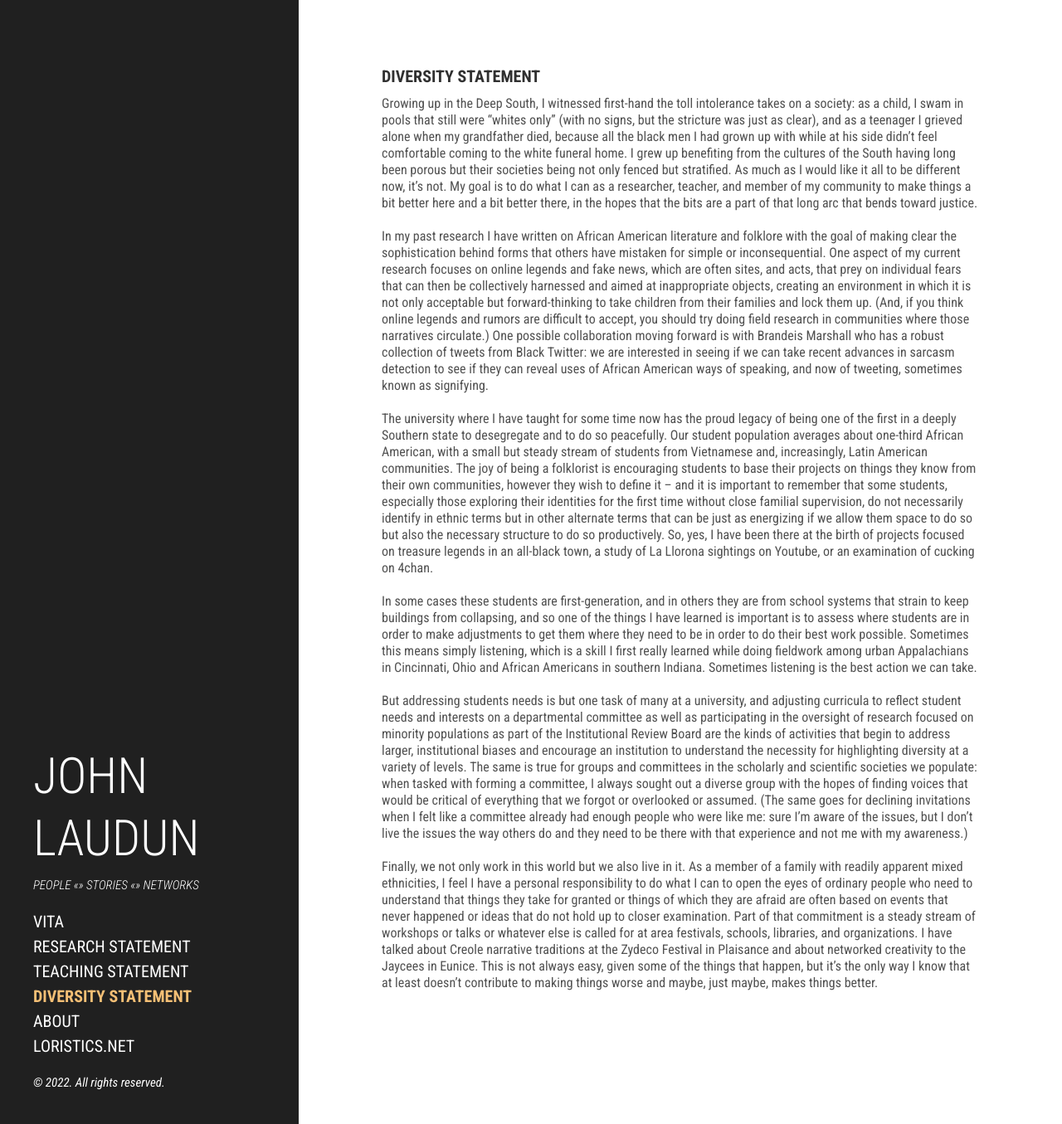
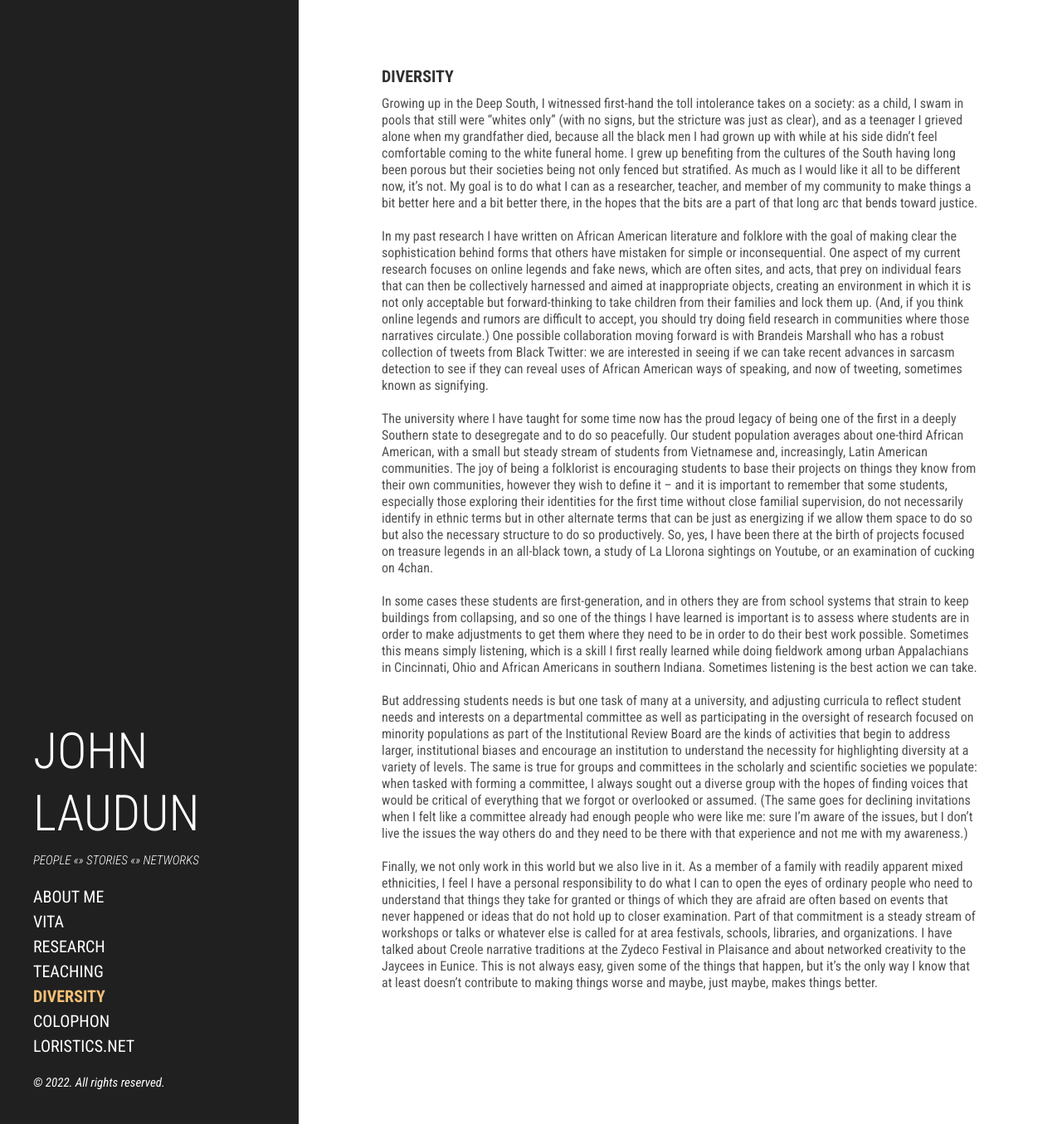
Before and after one commit to johnlaudun/blog, a Jekyll site: the page built from diversity.md, in a window 1280 px wide and 1355 px high. Shown: the whole window at 83% size. Built offline with Jekyll 4.4.1, drawn with Linux system fonts in a browser that asks for light colours.

Commit message:
Added Colophon and Contact pages.

```diff
--- a/diversity.md
+++ b/diversity.md
@@ -1,7 +1,7 @@
 ---
 layout: page
-title: Diversity Statement
-weight: 3
+title: Diversity
+weight: 5
 ---
 
 Growing up in the Deep South, I witnessed first-hand the toll intolerance takes on a society: as a child, I swam in pools that still were "whites only" (with no signs, but the stricture was just as clear), and as a teenager I grieved alone when my grandfather died, because all the black men I had grown up with while at his side didn't feel comfortable coming to the white funeral home.  I grew up benefiting from the cultures of the South having long been porous but their societies being not only fenced but stratified. As much as I would like it all to be different now, it's not. My goal is to do what I can as a researcher, teacher, and member of my community to make things a bit better here and a bit better there, in the hopes that the bits are a part of that long arc that bends toward justice.
--- a/public/css/poole.css
+++ b/public/css/poole.css
@@ -369,6 +369,7 @@ tbody tr:nth-child(odd) th {
   color: #9a9a9a;
   font-family: 'Roboto Condensed', "Helvetica Neue", Helvetica, sans-serif;
   font-size: 0.75rem;
+  text-transform: uppercase;
 }
 
 .post p {
--- a/research.md
+++ b/research.md
@@ -1,7 +1,7 @@
 ---
 layout: page
-title: Research Statement
-weight: 1
+title: Research
+weight: 3
 ---
 
 Much of the computational work on texts focuses either on the very large texts that are the focus of digital humanities (also now sometimes computational/digital literary studies), like novels, or the very small texts that are the focus of so many computer/information science studies, like social media posts. Computational folkloristics have slowly begun to build a case for the middle ground of texts as a place where meaning and structure can be successfully mapped by the appropriate application of natural language processing (NLP) and, if one considers it separate, machine learning (ML). My work  Tim Tangherlini and Rob Howard, among others, who has steadfastly pursued a line of inquiry focused on the middle-ground of texts and textuality.
--- a/teaching.md
+++ b/teaching.md
@@ -1,7 +1,7 @@
 ---
 layout: page
-title: Teaching Statement
-weight: 2
+title: Teaching
+weight: 4
 ---
 
 One of my goals when I teach is to undermine the divide that course participants seem to think exists between the humanities and the sciences. It helps that the kinds of texts that are usually the focus of my courses, vernacular discourse in general, are often situated near the edge of the humanities/science divide. On the other side lies linguistics, psychology, sociology and beyond them information and computer sciences. Introducing texts as data and working step-by-step through various forms of analysis (sometimes imagined as close and distant reading) enables the kind of grounding in scientific and scholarly methods that participants not only need but makes it possible for them to participate in ways they have not imagined.
```
Also changed, not shown: Colophon.md (added, +17 -0 lines), _posts/2022-12-29-midjourney.md (added, +15 -0 lines), about.md (+2 -21 lines), contact.md (added, +14 -0 lines), vita.md (+1 -1 lines).
